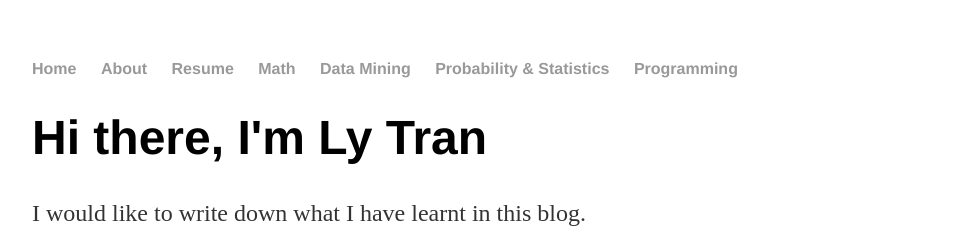
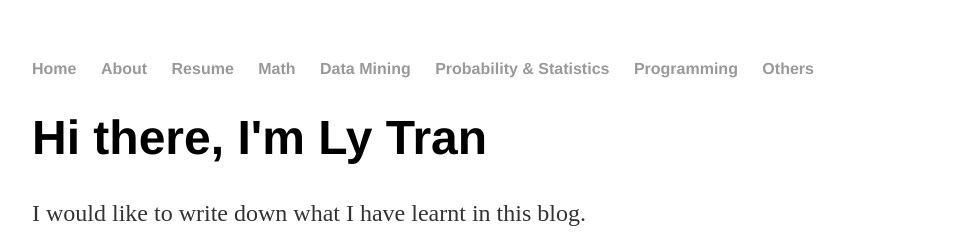
Before and after one commit to lytranp/lytranp.github.io, a Jekyll site: the page built from index.html, in a window 1280 px wide. Shown: the top 252 px of the page, without its empty margins (160-1118 px from the left). Built offline with Jekyll 4.4.1, drawn with Linux system fonts in a browser that asks for light colours.

Commit message:
Add Others on menu

```diff
--- a/_layouts/default.html
+++ b/_layouts/default.html
@@ -17,6 +17,7 @@
 				<li><a href="/datamining">Data Mining</a></li>
 				<li><a href="/prob&stat">Probability & Statistics</a></li>
 				<li><a href="/programming">Programming</a></li>
+				<li><a href="/others">Others</a></li>
 	    		</ul>
 			</nav>
 			<div class="container">
```
